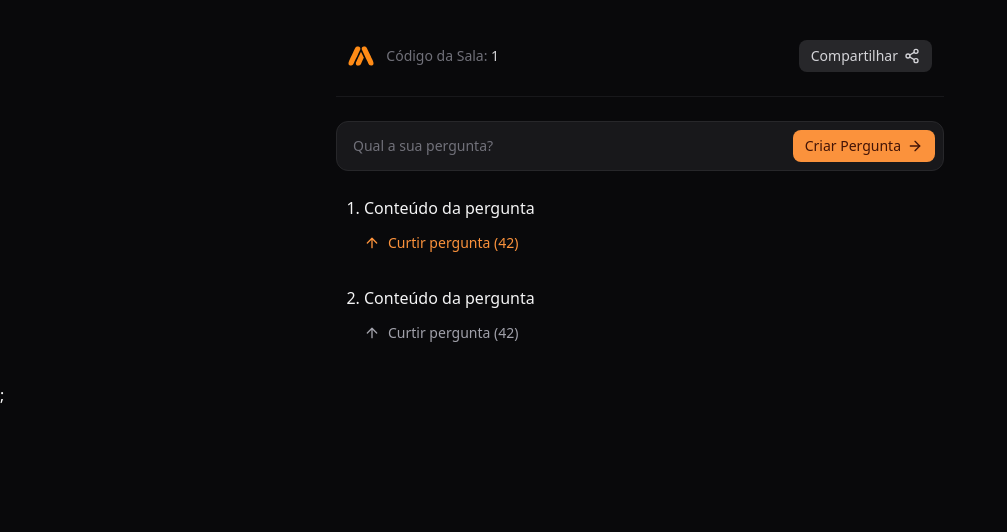
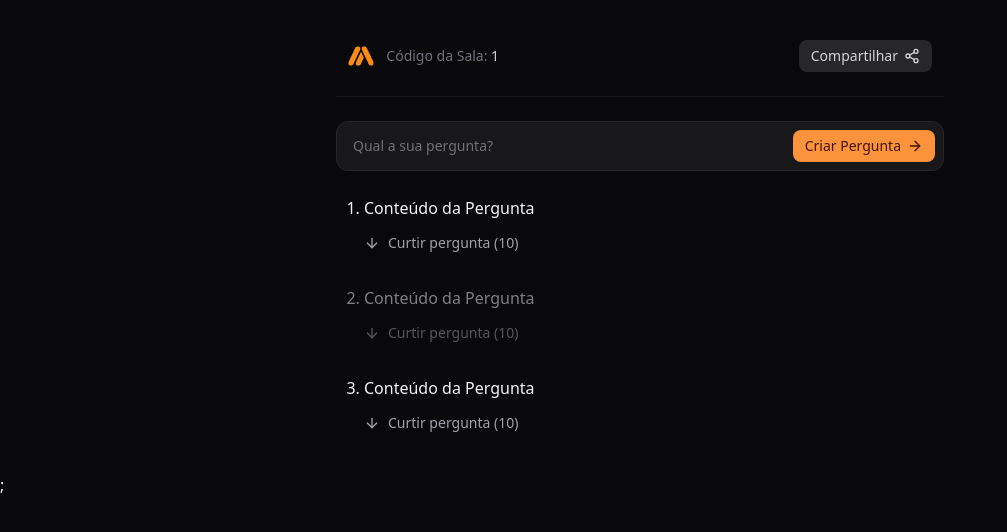
Before and after one commit to thiagoleet/react-ama-app, a React (Vite) app: page /room/1 in a window 1280 px wide. Shown: the top 532 px of the page, without its empty margins (0-1007 px from the left). Built offline with nearby package versions, Linux system fonts and the light colour scheme.

Commit message:
Added Message component

```diff
--- /dev/null
+++ b/src/components/Message.tsx
@@ -0,0 +1,48 @@
+import React from "react";
+import { ArrowDown, ArrowUp } from "lucide-react";
+
+interface MessageProps {
+  text: string;
+  ammountOfReactions: number;
+  answered?: boolean;
+}
+
+export function Message({
+  text,
+  ammountOfReactions,
+  answered = false,
+}: MessageProps) {
+  const [hasReacted, setHasReacted] = React.useState(false);
+
+  function handeReactToMessage() {
+    setHasReacted(true);
+  }
+
+  return (
+    <li
+      data-answered={answered}
+      className="ml-4 leading-relaxed text-zinc-100 data-[answered=true]:opacity-50 data-[answered=true]:pointer-events-none"
+    >
+      {text}
+      {hasReacted ? (
+        <button
+          onClick={handeReactToMessage}
+          type="button"
+          className="mt-3 flex items-center gap-2 text-orange-400 text-sm font-medium hover:text-zinc-300"
+        >
+          <ArrowUp className="size-4" />
+          Curtir pergunta ({ammountOfReactions})
+        </button>
+      ) : (
+        <button
+          onClick={handeReactToMessage}
+          type="button"
+          className="mt-3 flex items-center gap-2 text-zinc-400 text-sm font-medium hover:text-orange-500"
+        >
+          <ArrowDown className="size-4" />
+          Curtir pergunta ({ammountOfReactions})
+        </button>
+      )}
+    </li>
+  );
+}
--- a/src/pages/Room.tsx
+++ b/src/pages/Room.tsx
@@ -1,7 +1,8 @@
 import { useParams } from "react-router-dom";
 import AmaLogo from "../assets/ama-logo.svg";
-import { ArrowRight, ArrowUp, Share2 } from "lucide-react";
+import { ArrowRight, Share2 } from "lucide-react";
 import { toast } from "sonner";
+import { Message } from "../components/Message";
 
 export function Room() {
   const { roomId } = useParams();
@@ -61,26 +62,19 @@
       </form>
 
       <ol className="list-decimal list-outside px-3 space-y-8">
-        <li className="ml-4 leading-relaxed text-zinc-100">
-          Conteúdo da pergunta
-          <button
-            type="button"
-            className="mt-3 flex items-center gap-2 text-orange-400 text-sm font-medium hover:text-zinc-300"
-          >
-            <ArrowUp className="size-4" />
-            Curtir pergunta (42)
-          </button>
-        </li>
-        <li className="ml-4 leading-relaxed text-zinc-100">
-          Conteúdo da pergunta
-          <button
-            type="button"
-            className="mt-3 flex items-center gap-2 text-zinc-400 text-sm font-medium hover:text-orange-500"
-          >
-            <ArrowUp className="size-4" />
-            Curtir pergunta (42)
-          </button>
-        </li>
+        <Message
+          text="Conteúdo da Pergunta"
+          ammountOfReactions={10}
+        />
+        <Message
+          text="Conteúdo da Pergunta"
+          ammountOfReactions={10}
+          answered
+        />
+        <Message
+          text="Conteúdo da Pergunta"
+          ammountOfReactions={10}
+        />
       </ol>
     </div>
   );
```
